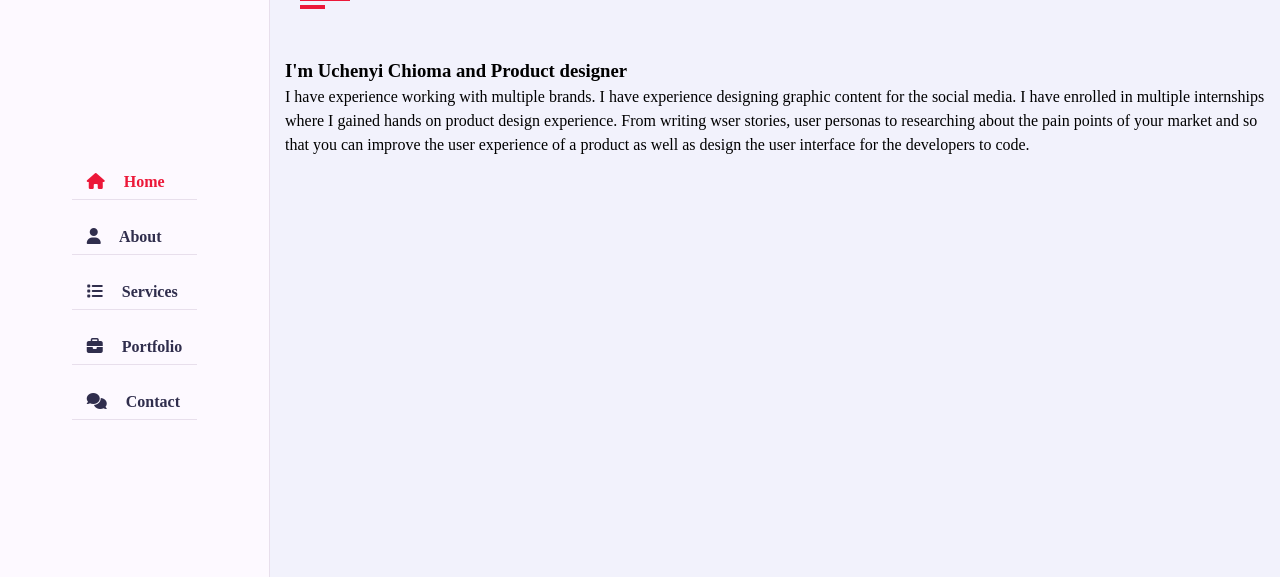
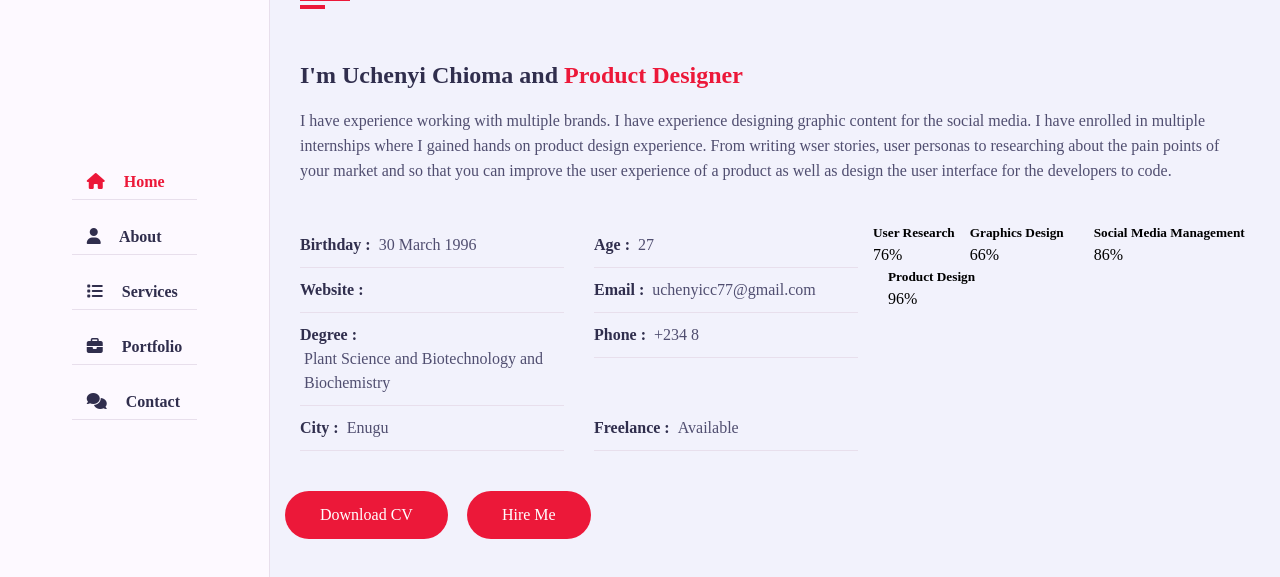
Before and after one commit to Kessi-ux/Porfolio, a plain HTML site: page index.html in a window 1280 px wide. Shown: the part 123-700 px from the top of the page. Drawn offline with Linux system fonts and the light colour scheme.

Commit message:
portfolio update

```diff
--- a/index.html
+++ b/index.html
@@ -62,8 +62,8 @@
                 <div class="row">
                     <div class="about-content padd-15">
                         <div class="row">
-                            <div class="about-text">
-                                <h3>I'm Uchenyi Chioma and <span> Product designer</span></h3>
+                            <div class="about-text padd-15">
+                                <h3>I'm Uchenyi Chioma and <span> Product Designer</span></h3>
                                 <p>I have experience working with multiple brands. I have
                                     experience designing graphic content for the social media.
                                     I have enrolled in multiple internships where I gained hands
@@ -72,6 +72,72 @@
                                     so that you can improve the user experience of a product as well
                                     as design the user interface for the developers to code.
                                 </p>
+                            </div>
+                        </div>
+                        <div class="row">
+                            <div class="personal-info padd-15">
+                                <div class="row">
+                                    <div class="info-item padd-15">
+                                        <p>Birthday : <span>30 March 1996</span></p>
+                                    </div>
+                                    <div class="info-item padd-15">
+                                        <p>Age : <span>27</span></p>
+                                    </div>
+                                    <div class="info-item padd-15">
+                                        <p>Website : <span></span></p>
+                                    </div>
+                                    <div class="info-item padd-15">
+                                        <p>Email : <span>uchenyicc77@gmail.com</span></p>
+                                    </div>
+                                    <div class="info-item padd-15">
+                                        <p>Degree : <span>Plant Science and Biotechnology and Biochemistry</span></p>
+                                    </div>
+                                    <div class="info-item padd-15">
+                                        <p>Phone : <span>+234 8</span></p>
+                                    </div>
+                                    <div class="info-item padd-15">
+                                        <p>City : <span>Enugu</span></p>
+                                    </div>
+                                    <div class="info-item padd-15">
+                                        <p>Freelance : <span>Available</span></p>
+                                    </div>
+                                </div>
+                                <div class="row">
+                                    <div class="buttons">
+                                        <a href="#" class="btn">Download CV</a>
+                                        <a href="#contact" class="btn">Hire Me</a>
+                                    </div>
+                                </div>
+                            </div>
+                            <div class="skills padd-15">
+                                <div class="row">
+                                    <div class="skill-item">
+                                        <h5>User Research</h5>
+                                        <div class="progress">
+                                            <div class="progress-in" style="width: 76%;"></div>
+                                            <div class="skill-percent">76%</div>
+                                        </div>
+                                    </div>
+                                <div class="skill-item padd-15">
+                                    <h5>Graphics Design</h5>
+                                    <div class="progress">
+                                        <div class="progress-in" style="width: 66%;"></div>
+                                        <div class="skill-percent">66%</div>
+                                    </div>
+                                </div>
+                                <div class="skill-item padd-15">
+                                    <h5>Social Media Management</h5>
+                                    <div class="progress">
+                                        <div class="progress-in" style="width: 86%;"></div>
+                                        <div class="skill-percent">86%</div>
+                                    </div>
+                                </div>
+                                <div class="skill-item padd-15">
+                                    <h5>Product Design</h5>
+                                    <div class="progress">
+                                        <div class="progress-in" style="width: 96%;"></div>
+                                        <div class="skill-percent">96%</div>
+                                    </div>
                             </div>
                         </div>
                     </div>
--- a/styles.css
+++ b/styles.css
@@ -343,3 +343,71 @@ h3.my-profession{
   flex: 0 0 100%;
   max-width: 100%;
 }
+
+.about .about-content .about-text h3
+{
+  font-size: 24px;
+  margin-bottom: 15px;
+  font-weight: 700;
+  color: var(--text-black-900);
+}
+
+.about .about-content .about-text h3 span
+{
+  color: var(--skin-color);
+}
+
+.about .about-content .about-text p
+{
+  font-size: 16px;
+  line-height: 25px;
+  color: var(--text-black-700);
+}
+
+.about .about-content .personal-info
+{
+  flex: 0 0 60%;
+  max-width: 60%;
+  margin-top: 40px;
+}
+
+.about .about-content .personal-info .info-item
+{
+  flex: 0 0 50%;
+  max-width: 50%;
+}
+
+.about .about-content .personal-info .info-item p
+{
+  font-weight: 600;
+  padding: 10px 0;
+  font-size: 16px;
+  color: var(--text-black-900);
+  border-bottom: 1px solid var(--bg-black-50);
+}
+
+.about .about-content .personal-info .info-item p span
+{
+  font-weight: 400;
+  color: var(--text-black-700);
+  margin-left: 4px;
+  display: inline-block;
+}
+
+.about .about-content .personal-info .buttons
+{
+  margin-top: 30px;
+}
+
+.about .about-content .personal-info .buttons .btn
+{
+  margin-right: 15px;
+  margin-top: 10px;
+}
+
+.about .about-content .skills
+{
+  flex: 0 0 40%;
+  max-width: 40%;
+  margin-top: 40px;
+}
```
